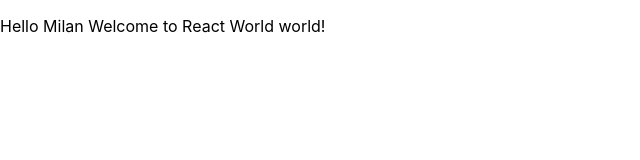
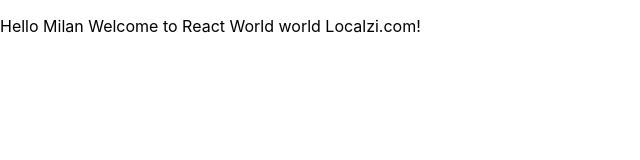
Before and after one commit to SakthiDhandapani/ReactJsApp, a React (Create React App) app: page / in a window 1280 px wide. Shown: the top 160 px of the page, without its empty margins (0-640 px from the left). Built offline with nearby package versions, Linux system fonts and the light colour scheme.

Commit message:
Update App.js

```diff
--- a/src/App.js
+++ b/src/App.js
@@ -4,7 +4,7 @@
 class App extends Component {
   render() {
     return (
-      <p>Hello Milan Welcome to React World world!</p>
+      <p>Hello Milan Welcome to React World world Localzi.com!</p>
     );
   }
 }
```
